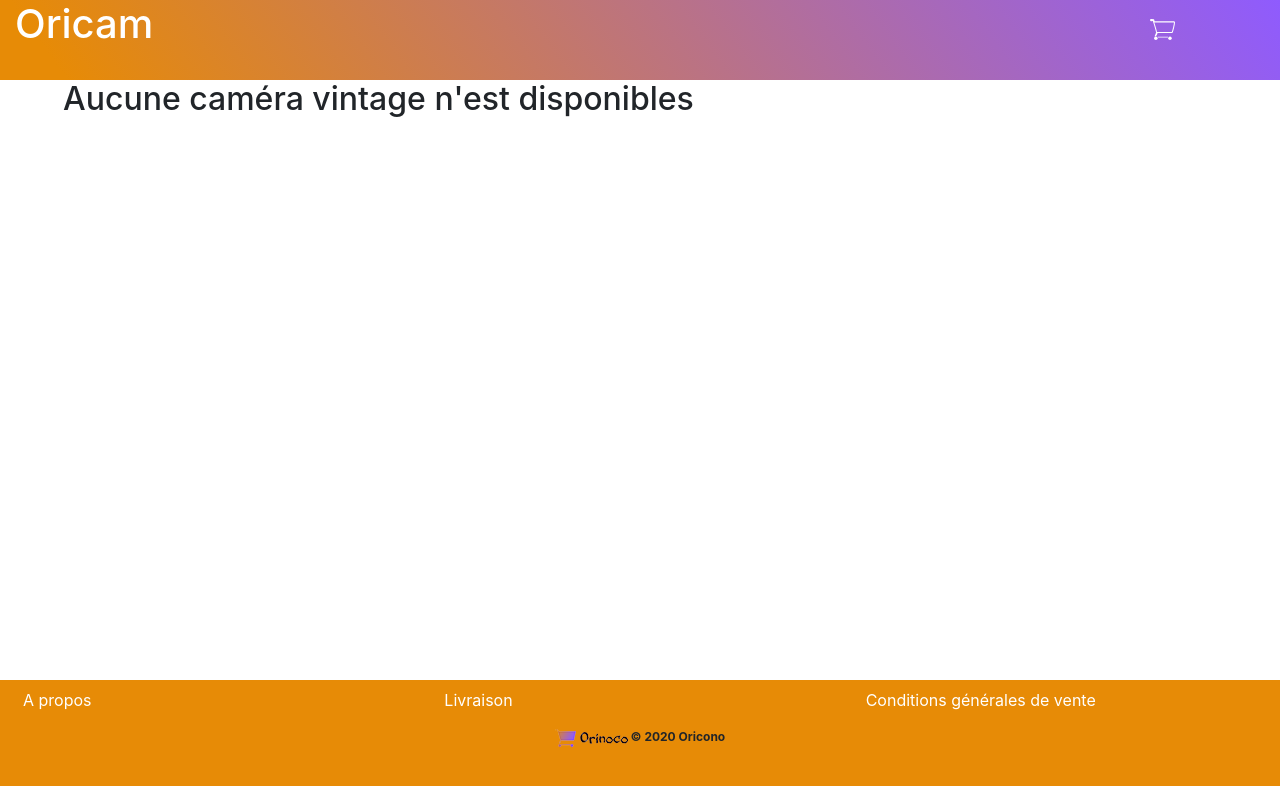
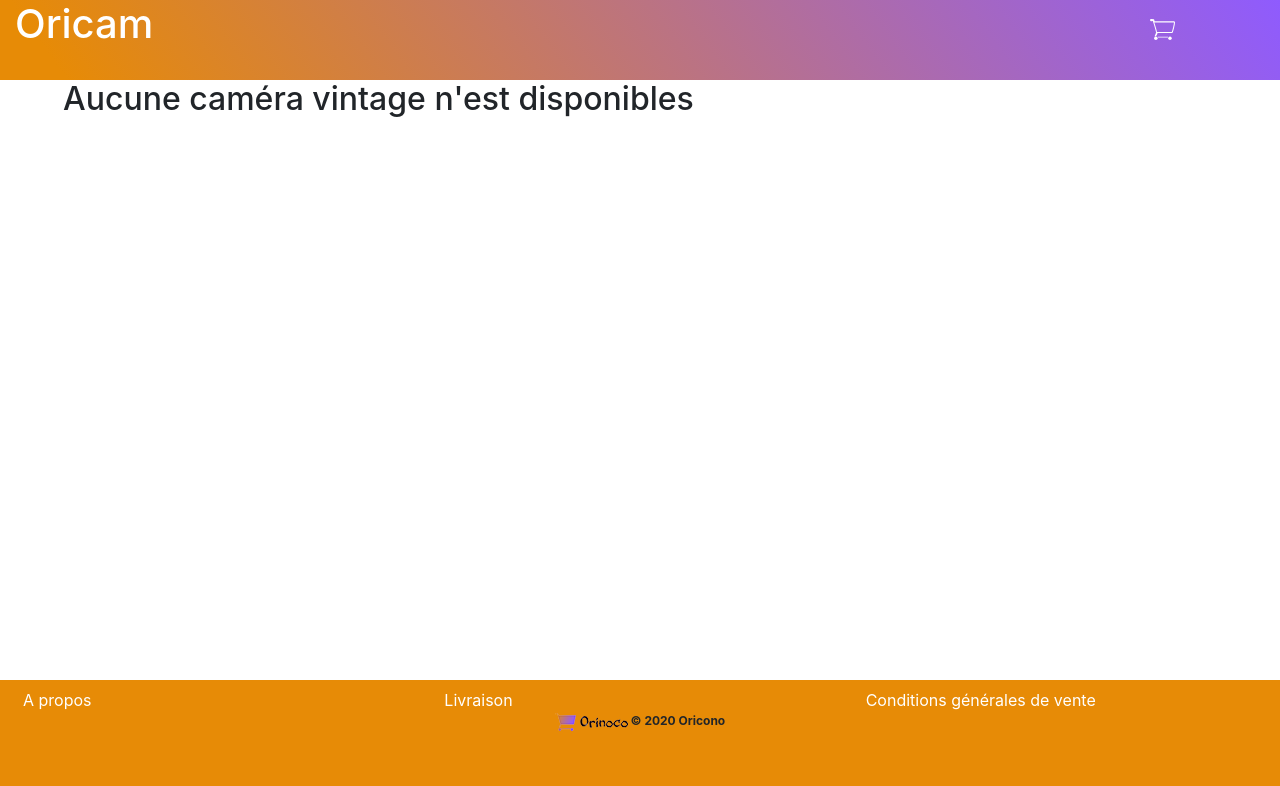
Before and after one commit to Dompou06/DominiquePourriere_5_30122020, a website: page public/index.html in a window 1280 px wide. Drawn offline with Linux system fonts and the light colour scheme; no server answers.

Commit message:
Nettoyage fichiers

```diff
--- a/public/index.html
+++ b/public/index.html
@@ -70,7 +70,7 @@
                 <div class="col-12 col-sm-4 col-lg-4">Livraison</div>
                 <div class="col-12 col-sm-4 col-lg-4">Conditions générales de vente</div>
             </div>
-            <div class="text-center mt-3 copyright">
+            <div class="text-center copyright">
                 <a href="index.html" aria-label="Lien vers site d'Oricono"><img src="./img/logo/oricono.png" alt="Logo d'Oricono" title="Oricono" /></a>
                 © 2020 Oricono
             </div>
--- a/public/js/connexion.js
+++ b/public/js/connexion.js
@@ -3,13 +3,14 @@
 let request = function (method, url, data=null, contentType=null) {
     //On crée une promise qui se résoudra plus tard (asyncrone)
     return new Promise(function(resolve, reject){
-        //On crée un objet permettant d'interagir avec une bd
+        //On crée un objet AJAX permettant d'obtenir ou envoyer des données JSON via HTTP
         let request = new XMLHttpRequest();
-        //On écoute les changements d'état de request
+        //On écoute les changements d'état de XMLHttpRequest
         request.onreadystatechange = function () {
-            //Si le dernier état est l'étape 4 : (0)création puis (1)appel de open(), (2)appel de send(), (3)téléchargement via responseText, (4) Fin de l'opération
-                if (request.readyState === 4) {
-                        //On vérifie qu'il n'y pas d'erreur dans le statut de la promise vers mongodb (200 pour Get et 201 pour Post)
+            //Si le dernier état du client XMLHttpRequest est l'étape 4 : (0)création puis (1)appel de open(), (2)appel de send(), (3)téléchargement via responseText, (4) Fin de l'opération
+            //https://developer.mozilla.org/fr/docs/Web/API/XMLHttpRequest/readyState
+            if (request.readyState === 4) {
+                        //On vérifie qu'il n'y pas d'erreur dans le statut de l'objet XMLHttpRequest (200 = tout est ok et 201  = tout est ok et une nouvelle ressource a été créée)
                         if(request.status === 200 || request.status === 201) {
                             resolve(request.responseText);
                         }
--- a/public/js/gestionpanier.js
+++ b/public/js/gestionpanier.js
@@ -2,7 +2,7 @@ function init(){
     //On récupère toutes les données déjà intégrées dans le localStorage
         let panier = localStorage.getItem('panier');
         if(panier != null){
-            //On parse le panier (on transforme la chaîne en objet JS)
+            //On parse les values contenues dans la key panier (on transforme la chaîne en objet JS)
             return JSON.parse(panier);
         }
         else {
```
